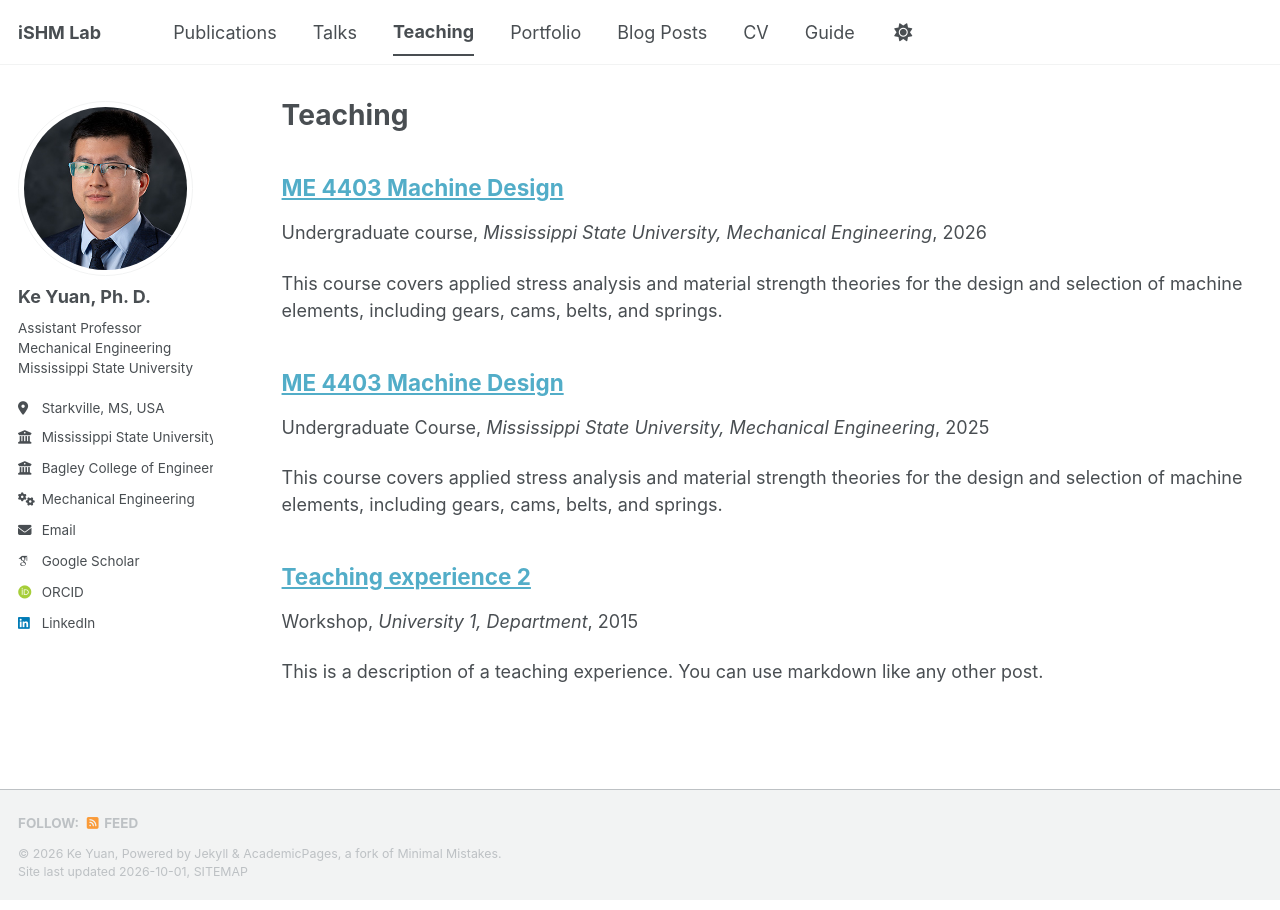
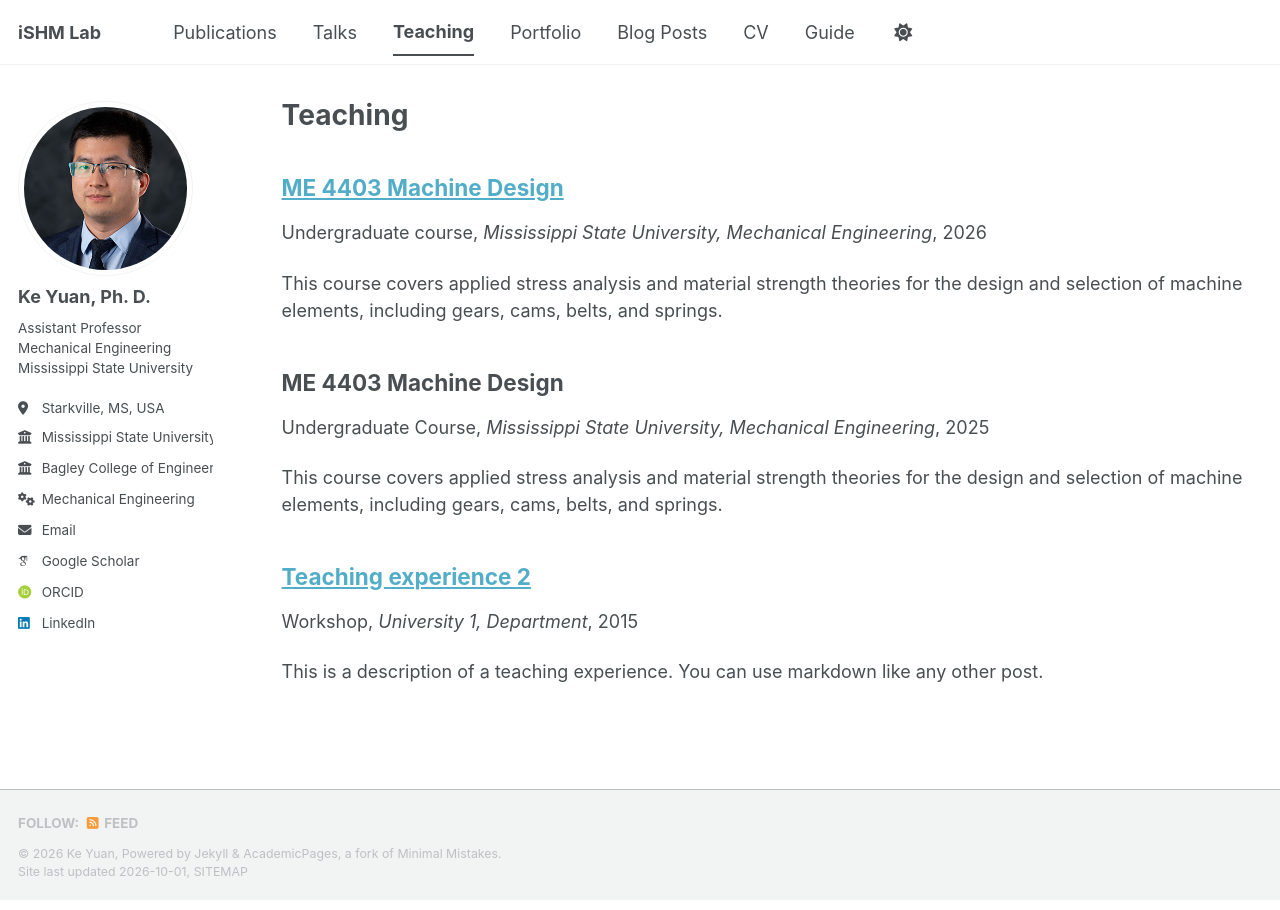
Before and after one commit to KeYuan2025/KeYuan2025.github.io, a Jekyll site: the page built from _pages/teaching.html, in a window 1280 px wide. Built offline with Jekyll 4.4.1, drawn with Linux system fonts in a browser that asks for light colours; some web fonts are replaced; a script bundle is joined from its source files by our own code; library files that are not in the unit come from our copies.

Commit message:
Update archive-single.html

```diff
--- a/_includes/archive-single.html
+++ b/_includes/archive-single.html
@@ -27,11 +27,17 @@
     {% endif %}
 
     <h2 class="archive__item-title" itemprop="headline">
-      {% if post.link %}
-        <a href="{{ post.link }}">{{ title }}</a> <a href="{{ base_path }}{{ post.url }}" rel="permalink"><i class="fa fa-link" aria-hidden="true" title="permalink"></i><span class="sr-only">Permalink</span></a>
-      {% else %}
-        <a href="{{ base_path }}{{ post.url }}" rel="permalink">{{ title }}</a>
-      {% endif %}
+  {% if post.collection == 'teaching' and post.title_link == false %}
+    {{ title }}
+  {% elsif post.link %}
+    <a href="{{ post.link }}">{{ title }}</a>
+    <a href="{{ base_path }}{{ post.url }}" rel="permalink">
+      <i class="fa fa-link" aria-hidden="true" title="permalink"></i>
+      <span class="sr-only">Permalink</span>
+    </a>
+  {% else %}
+    <a href="{{ base_path }}{{ post.url }}" rel="permalink">{{ title }}</a>
+  {% endif %}
     </h2>
 
     {% if post.read_time %}
```
